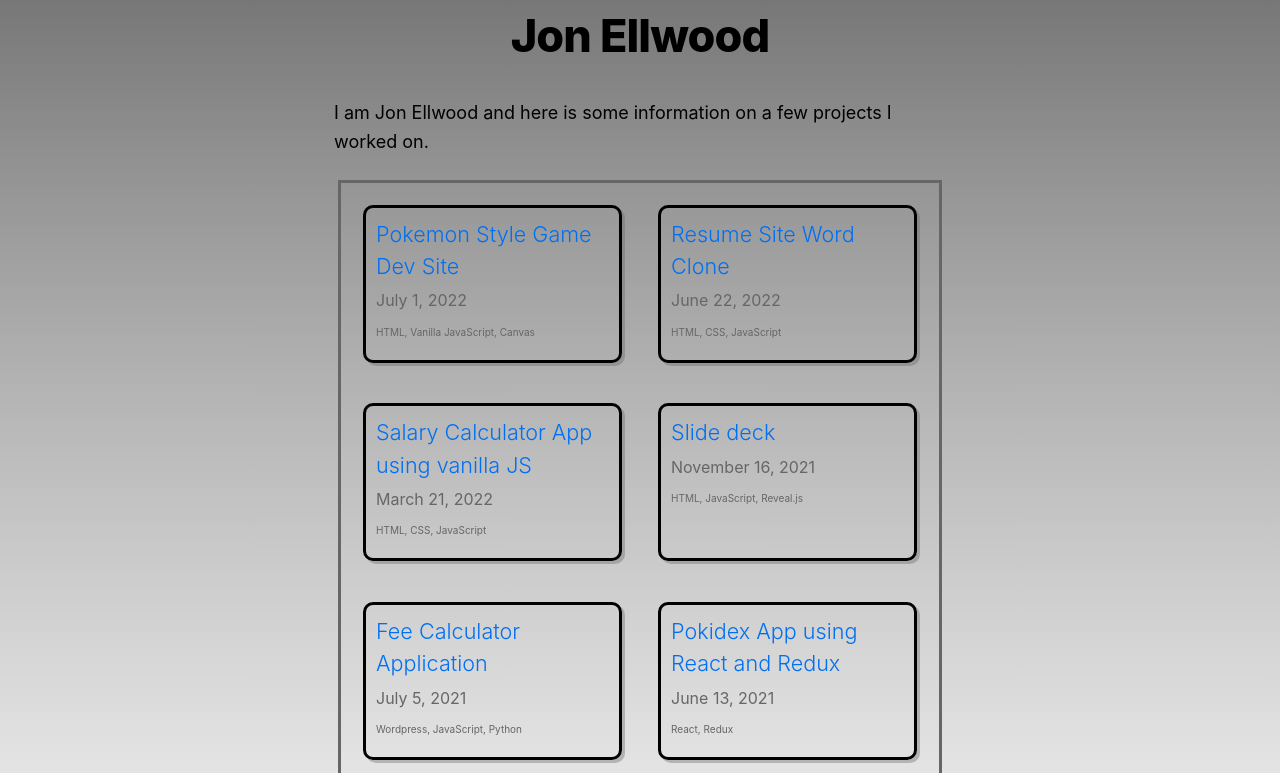
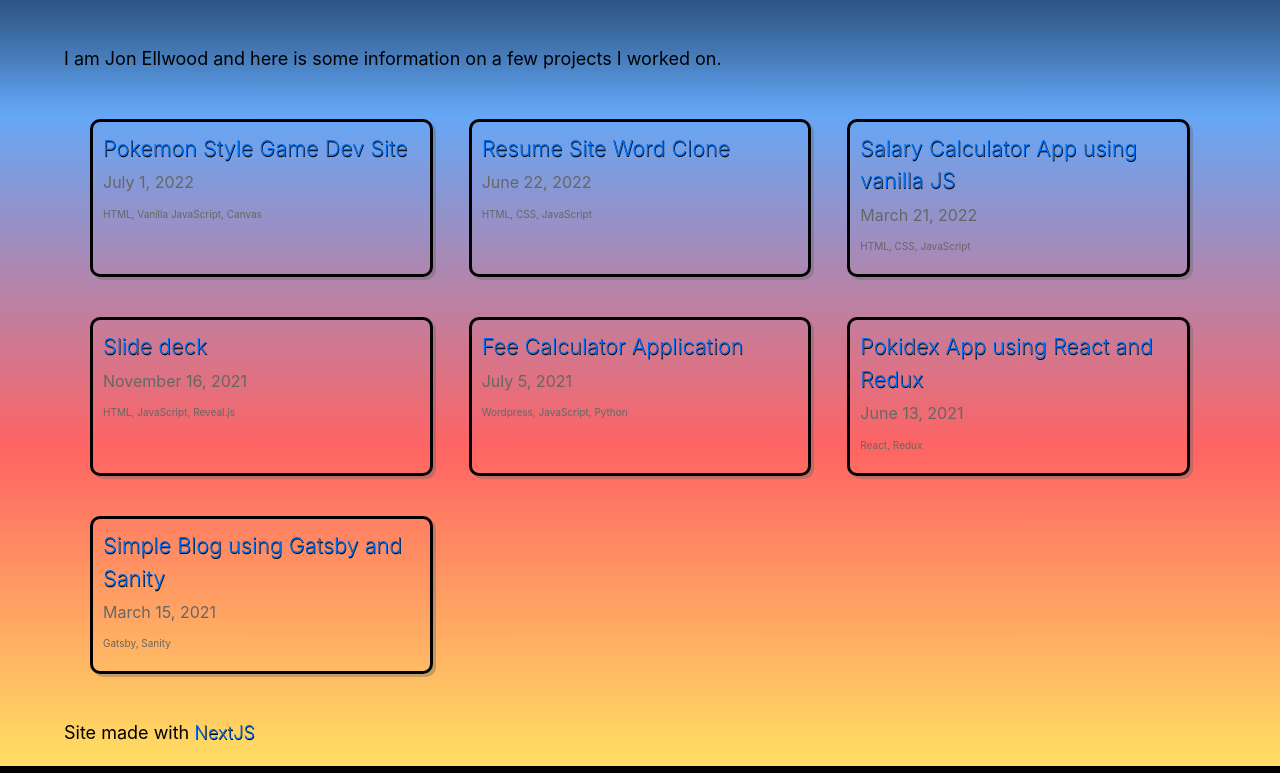
Before and after one commit to jonellwood/jonellwood_projects, a Next.js app: page / in a window 1280 px wide. Shown: the part 307-1080 px from the top of the page. Built offline with nearby package versions, Linux system fonts and the light colour scheme.

Commit message:
still ugly. Next CSS is a pain in the ass

```diff
--- a/components/footer.js
+++ b/components/footer.js
@@ -1,10 +1,22 @@
+import Image from "next/image";
+import tree from "../public/images/tree.svg";
+import styles from "./layout.module.css";
+import utilStyles from "../styles/utils.module.css";
+
 export default function () {
   return (
-    <footer>
-      <br />
+    <footer className="styles.footer">
       <p>
         Site made with <a href="https://nextjs.org/">NextJS</a>
       </p>
+      {/* <Image
+        src={tree}
+        alt="Tree"
+        priority
+        layout="fixed"
+        className="footer-tree"
+        height={150}
+      /> */}
     </footer>
   );
 }
--- a/components/layout.js
+++ b/components/layout.js
@@ -3,6 +3,7 @@ import Image from "next/image";
 import styles from "./layout.module.css";
 import utilStyles from "../styles/utils.module.css";
 import Link from "next/link";
+import Footer from "./footer";
 
 const name = "Jon Ellwood";
 export const siteTitle = "Jon Ellwood Projects";
@@ -67,6 +68,7 @@ export default function Layout({ children, home }) {
           </Link>
         </div>
       )}
+      <Footer />
     </div>
   );
 }
--- a/components/layout.module.css
+++ b/components/layout.module.css
@@ -1,8 +1,11 @@
 .container {
-  max-width: 36rem;
-  padding: 0 1rem;
-  margin: 3rem auto 3rem;
-  padding: 1rem auto 1rem;
+  max-width: 90%;
+  margin-left: auto;
+  margin-right: auto;
+  /* max-width: 36rem; */
+  /* padding: 0 1rem; */
+  /* margin: 3rem auto 3rem; */
+  /* padding: 1rem auto 1rem; */
   /* border: 20px double hotpink; */
 }
 
@@ -11,7 +14,10 @@
   flex-direction: column;
   align-items: center;
 }
-
+.footer {
+  text-align: center;
+  color: hotpink;
+}
 .backToHome {
   margin: 3rem 0 0;
 }
--- a/styles/global.css
+++ b/styles/global.css
@@ -6,16 +6,7 @@ body {
     Ubuntu, Cantarell, Fira Sans, Droid Sans, Helvetica Neue, sans-serif;
   line-height: 1.6;
   font-size: 18px;
-  /* background: linear-gradient(
-    #ff000050,
-    #ffa50050,
-    #ffff0050,
-    #00ff0050,
-    #0000ff50,
-    #80080850,
-
-  ); */
-  background: linear-gradient(#00000070, #ffffff);
+  background: linear-gradient(#000000, #0070f360, #ff000060, #ffd70060);
   border-top: 50px solid black;
   border-bottom: 50px solid black;
 }
@@ -28,6 +19,7 @@ a {
   color: #0070f3;
   text-decoration: none;
   font-weight: 300;
+  text-shadow: 0.5px 0.5px black;
 }
 
 /* a:hover {
--- a/styles/utils.module.css
+++ b/styles/utils.module.css
@@ -49,11 +49,10 @@
 } */
 .list {
   display: grid;
-  grid-template-columns: 1fr 1fr;
+  grid-template-columns: 1fr 1fr 1fr 1fr;
   list-style: none;
   padding: 4px;
   margin: 4px;
-  border: solid 3px #666;
 }
 
 .listItem {
@@ -79,3 +78,22 @@
   color: #666;
   font-size: x-small;
 }
+
+@media (max-width: 1296px) {
+  .list {
+    grid-template-columns: 1fr 1fr 1fr;
+  }
+}
+@media (max-width: 900px) {
+  .list {
+    grid-template-columns: 1fr 1fr;
+  }
+}
+@media (max-width: 600px) {
+  .list {
+    grid-template-columns: 1fr;
+  }
+  .header {
+    display: none;
+  }
+}
```
Also changed, not shown: pages/index.js (+12 -0 lines), public/images/tree.svg (added).
